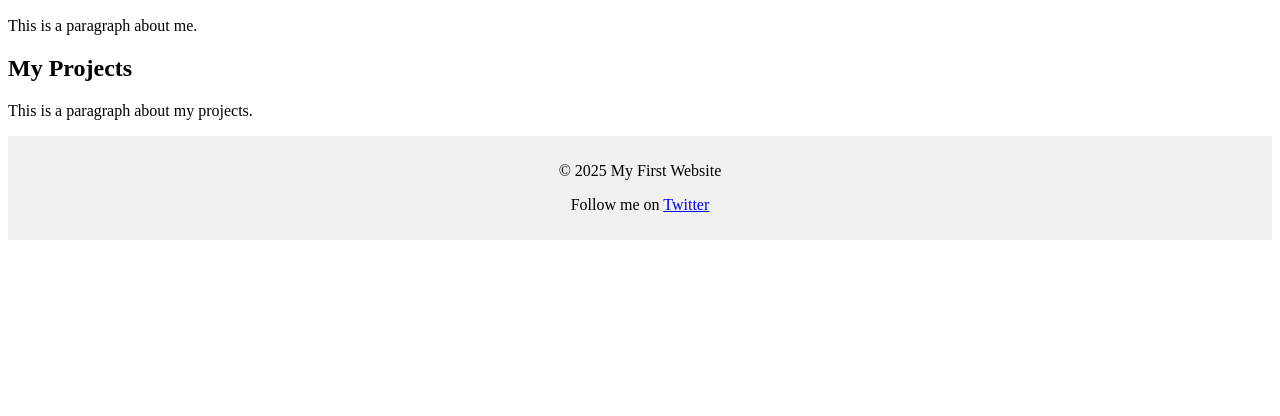
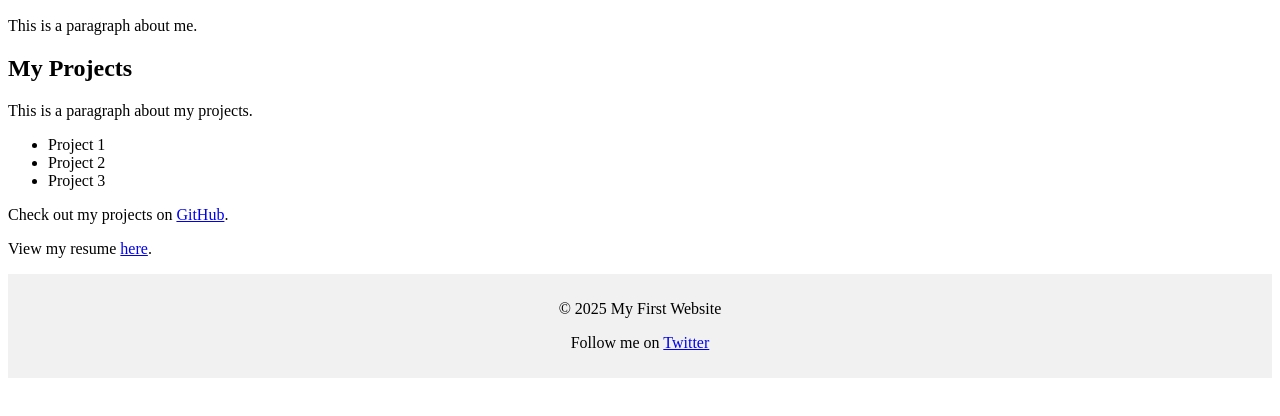
Before and after one commit to RenatusR/my-first-website, a plain HTML site: page index.html in a window 1280 px wide. Shown: the part 110-526 px from the top of the page. Drawn offline with Linux system fonts and the light colour scheme.

Commit message:
add paragraph

```diff
--- a/index.html
+++ b/index.html
@@ -18,11 +18,20 @@
         <section>
             <h2>My Projects</h2>
             <p>This is a paragraph about my projects.</p>
+            <ul>
+                <li>Project 1</li>
+                <li>Project 2</li>
+                <li>Project 3</li>
+            </ul>
+            <p>Check out my projects on <a href="https://github.com/myprofile">GitHub</a>.</p>
+            <p>View my resume <a href="https://mywebsite.com/resume.pdf">here</a>.</p>
+
         </section>
     </main>
     <footer class="footer">
         <p>&copy; 2025 My First Website</p>
         <p>Follow me on <a href="https://twitter.com/myprofile">Twitter</a></p>
     </footer>
+
 </body>
 </html>
```
